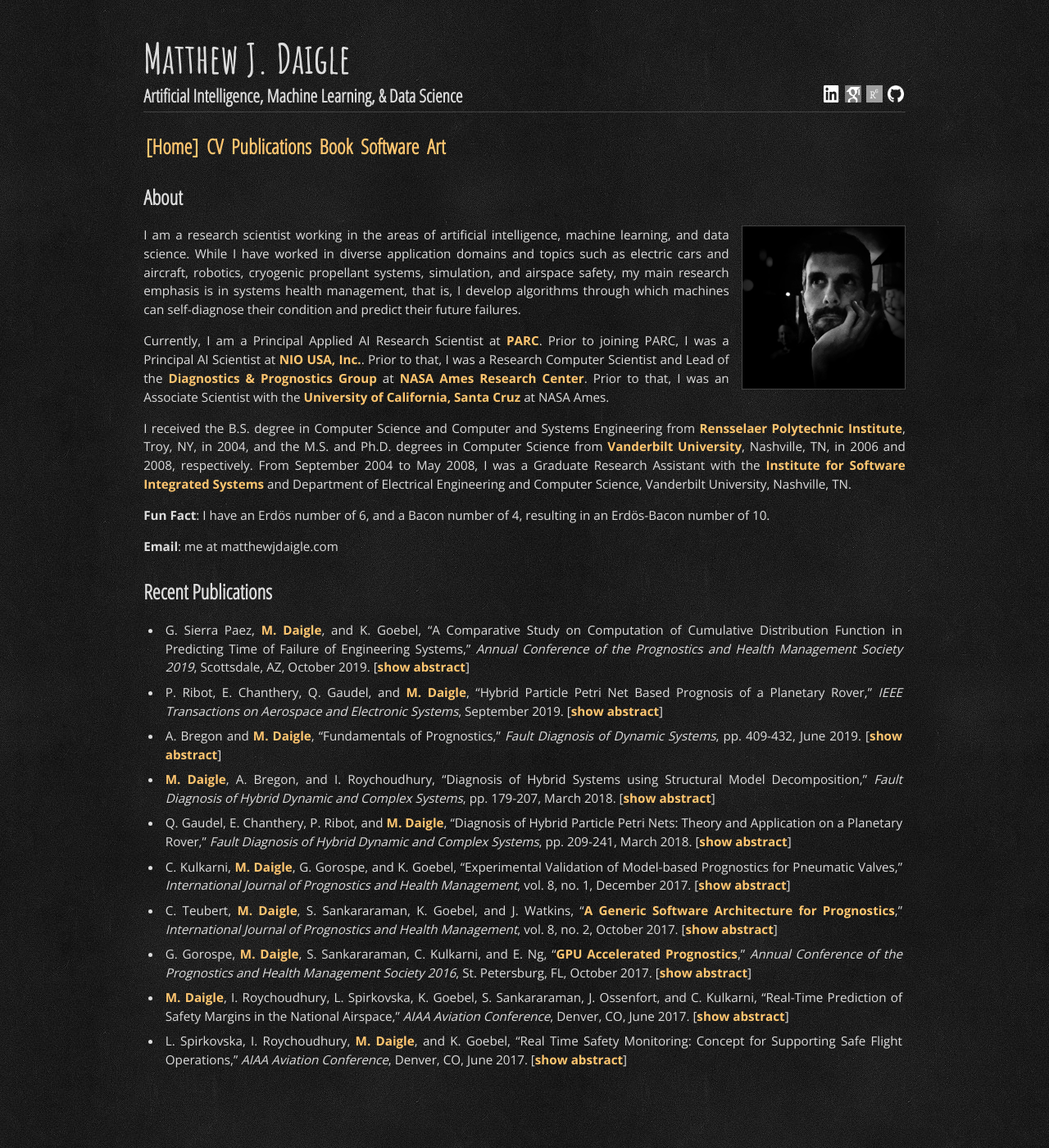
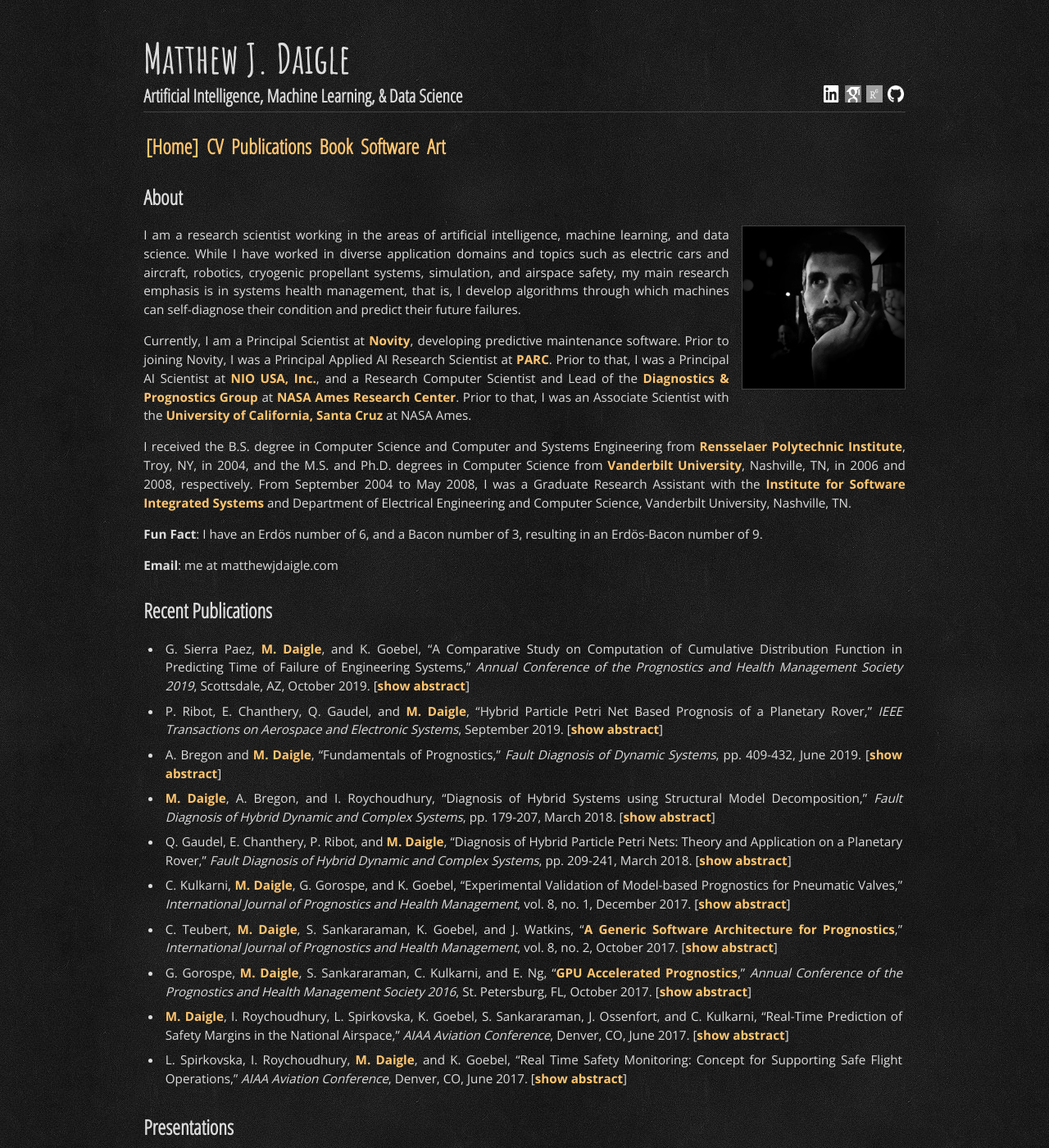
Before and after one commit to matthewjdaigle/matthewjdaigle.github.io, a Jekyll site: the page built from index.md, in a window 1280 px wide and 1400 px high. Shown: the whole window at 82% size. Built offline with Jekyll 4.4.1, drawn with Linux system fonts in a browser that asks for light colours; some of the changed text lies outside the part shown.

```diff
--- a/index.md
+++ b/index.md
@@ -11,12 +11,12 @@ title: Matthew J. Daigle
 I am a research scientist working in the areas of artificial intelligence, machine learning,
 and data science. While I have worked in diverse application domains and topics such as electric cars and aircraft, robotics, cryogenic propellant systems, simulation, and airspace safety, my main research emphasis is in systems health management, that is, I develop algorithms through which machines can self-diagnose their condition and predict their future failures.
 
-Currently, I am a Principal Applied AI Research Scientist at [PARC](https://www.parc.com/). Prior to joining PARC, I was a Principal AI Scientist at [NIO USA, Inc.](https://www.nio.io). Prior to that, I was a Research Computer Scientist and Lead of the [Diagnostics &amp; Prognostics Group](http://prognostics.nasa.gov) at [NASA Ames Research Center](http://www.nasa.gov/centers/ames/home/index.html). Prior to that, I was an Associate
+Currently, I am a Principal Scientist at [Novity](https://novity.us/), developing predictive maintenance software. Prior to joining Novity, I was a Principal Applied AI Research Scientist at [PARC](https://www.parc.com/). Prior to that, I was a Principal AI Scientist at [NIO USA, Inc.](https://www.nio.io), and a Research Computer Scientist and Lead of the [Diagnostics &amp; Prognostics Group](http://prognostics.nasa.gov) at [NASA Ames Research Center](http://www.nasa.gov/centers/ames/home/index.html). Prior to that, I was an Associate
 Scientist with the [University of California, Santa Cruz](http://ucsc.edu) at NASA Ames.
 
 I received the B.S. degree in Computer Science and Computer and Systems Engineering from [Rensselaer Polytechnic Institute](http://rpi.edu), Troy, NY, in 2004, and the M.S. and Ph.D. degrees in Computer Science from [Vanderbilt University](http://vanderbilt.edu), Nashville, TN, in 2006 and 2008, respectively. From September 2004 to May 2008, I was a Graduate Research Assistant with the [Institute for Software Integrated Systems](http://www.isis.vanderbilt.edu/) and Department of Electrical Engineering and Computer Science, Vanderbilt University, Nashville, TN.
 
-**Fun Fact**: I have an Erd&ouml;s number of 6, and a Bacon number of 4, resulting in an Erd&ouml;s-Bacon number of 10.
+**Fun Fact**: I have an Erd&ouml;s number of 6, and a Bacon number of 3, resulting in an Erd&ouml;s-Bacon number of 9.
 
 **Email**: me at matthewjdaigle.com
 
@@ -33,3 +33,7 @@ I received the B.S. degree in Computer Science and Computer and Systems Engineer
 {% assign j = j | plus: 1 %}
 {% endfor %}
 {% endfor %}
+
+## Presentations
+
+- [Building Battery State-of-Health Estimation Pipelines for Electrified Vehicles](https://www.mathworks.com/videos/building-battery-state-of-health-estimation-pipelines-for-electrified-vehicles-1558961478286.html) at the MathWorks Automotive Conference 2019.
```
Also changed, not shown: experience.md (+3 -1 lines).
